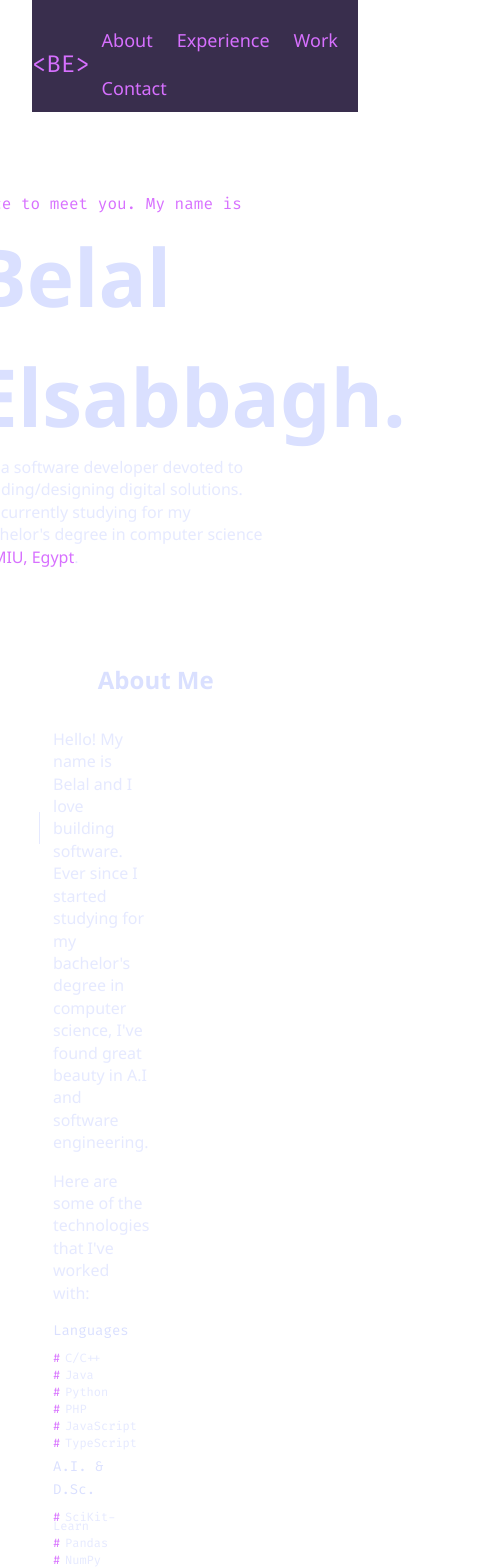
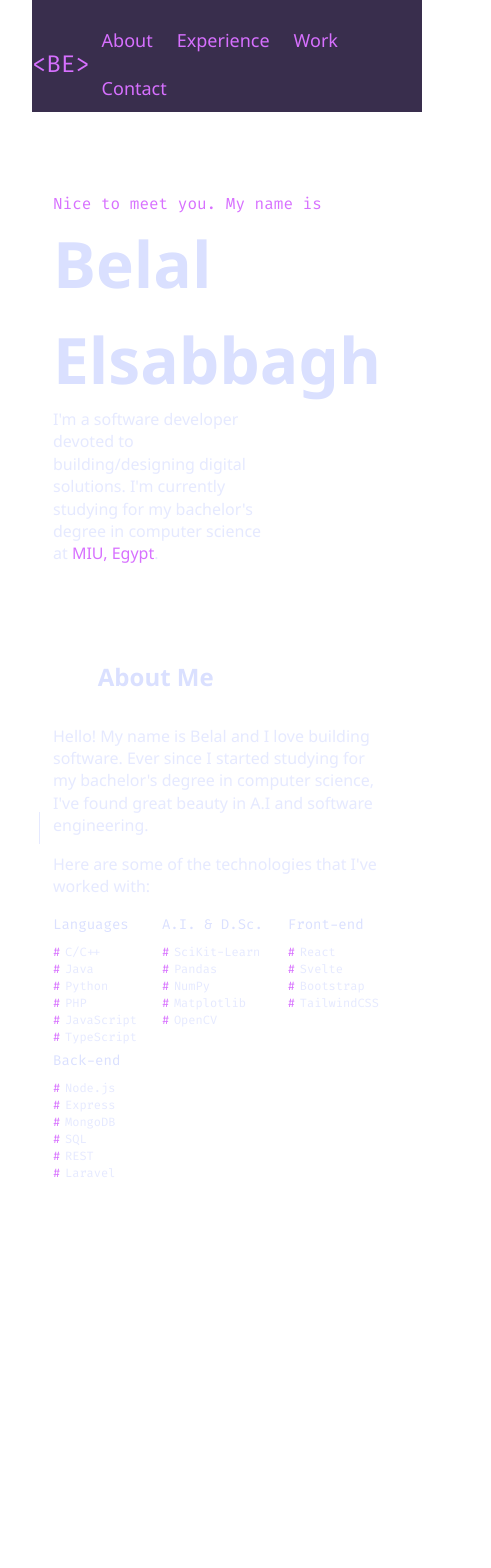
Before and after one commit to belsabbagh/my-portfolio-website, a SvelteKit app: page / in a window 390 px wide. Shown: the top 1568 px of the page, 491 px wide, since content can reach past the window. Built offline with nearby package versions, Linux system fonts and the light colour scheme; some icons are missing.

Commit message:
added some small width support

```diff
--- a/src/lib/Layout/Main.svelte
+++ b/src/lib/Layout/Main.svelte
@@ -30,21 +30,21 @@
     margin: 0rem 2rem 0rem 2rem;
   }
 
-main::-webkit-scrollbar
-{
+  main::-webkit-scrollbar {
     width: 10px;
-	background-color: #F5F5F5;
+    background-color: #f5f5f5;
   }
 
-main::-webkit-scrollbar-thumb
-{
+  main::-webkit-scrollbar-thumb {
     border-radius: 10px;
-	background-image: -webkit-gradient(linear,
+    background-image: -webkit-gradient(
+      linear,
       left bottom,
       left top,
-									   color-stop(0.44, rgb(122,153,217)),
-									   color-stop(0.72, rgb(73,125,189)),
-									   color-stop(0.86, rgb(28,58,148)));
+      color-stop(0.44, rgb(122, 153, 217)),
+      color-stop(0.72, rgb(73, 125, 189)),
+      color-stop(0.86, rgb(28, 58, 148))
+    );
   }
 
   main :global(section) {
@@ -83,4 +83,10 @@ main::-webkit-scrollbar-thumb
     background-color: var(--primary-text);
     margin: 0.5rem 0rem 0rem 0rem;
   }
+
+  @media only screen and (max-width: 600px) {
+    main {
+      width: 100%;
+    }
+  }
 </style>
--- a/src/lib/sections/About/index.svelte
+++ b/src/lib/sections/About/index.svelte
@@ -32,6 +32,13 @@
     flex-direction: row;
     justify-content: center;
     align-items: flex-start;
+  }
+
+  @media only screen and (max-width: 720px) {
+    .about-me {
+      flex-direction: column;
+      place-items: center;
+    }
   }
   .my-photo {
     position: relative;
--- a/src/lib/sections/Introduction/CoverName.svelte
+++ b/src/lib/sections/Introduction/CoverName.svelte
@@ -9,4 +9,11 @@
     line-height: 1.5;
     color: var(--primary);
   }
+
+  @media only screen and (max-width: 720px) {
+    span {
+     font-size: 4rem;
+    }
+  }
+
 </style>
--- a/src/lib/sections/Introduction/index.svelte
+++ b/src/lib/sections/Introduction/index.svelte
@@ -5,7 +5,7 @@
 
 <div class="intro">
   <code class="greeting">Nice to meet you. My name is</code>
-  <CoverName>Belal Elsabbagh.</CoverName>
+  <CoverName>Belal Elsabbagh</CoverName>
   <div class="description">
     <p>
       I'm a software developer devoted to building/designing digital solutions. I'm currently
@@ -25,6 +25,12 @@
     max-width: fit-content;
     margin-left: -5rem;
   }
+  @media only screen and (max-width: 1200px) {
+    .intro {
+      margin-left: 0;
+    }
+  }
+
   .description {
     max-width: 60%;
   }
--- a/vite.config.js
+++ b/vite.config.js
@@ -3,6 +3,17 @@ import { sveltekit } from '@sveltejs/kit/vite';
 /** @type {import('vite').UserConfig} */
 const config = {
   plugins: [sveltekit()],
+  resolve: {
+    alias: {
+      $assets: './src/assets',
+      '$lib/*': './src/lib/*',
+      $routes: './src/routes',
+      $stores: './src/stores',
+      $config: './src/config',
+      $components: './src/components',
+      '#types/*': './src/types/*',
+    }
+  },
   test: {
     include: ['src/**/*.{test,spec}.{js,ts}']
   }
```
Lines whose indentation alone changed are shown as unchanged.
